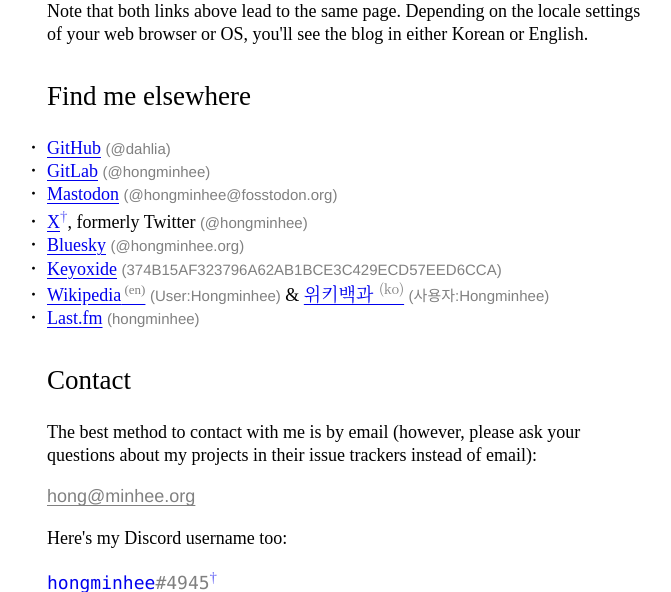
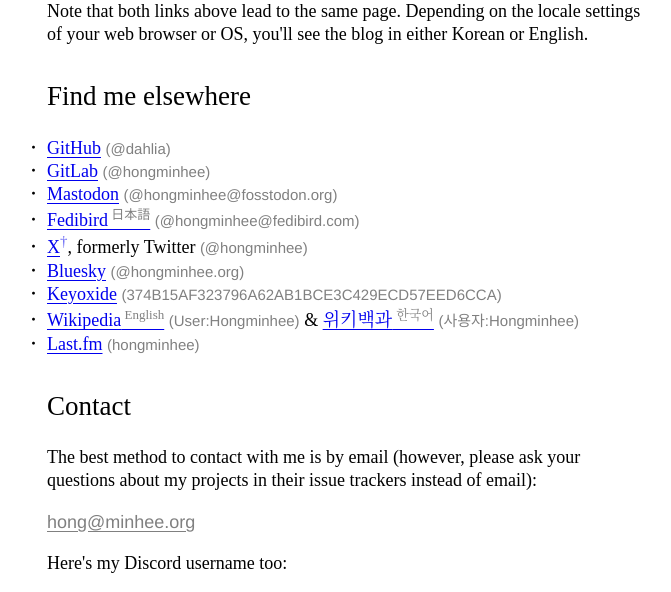
Before and after one commit to dahlia/hongminhee.org, a PHP site: page / in a window 1280 px wide. Shown: the part 486-1078 px from the top of the page, without its empty margins (304-975 px from the left). Run offline with PHP 8.4, Linux system fonts and the light colour scheme.

Commit message:
Link to Fedibird

```diff
--- a/_links.html
+++ b/_links.html
@@ -5,6 +5,9 @@
     <span class="handle">(@hongminhee)</span></li>
   <li><a href="https://fosstodon.org/@hongminhee" rel="me">Mastodon</a>
     <span class="handle">(@hongminhee@fosstodon.org)</span></li>
+  <li><a href="https://fedibird.com/@hongminhee" rel="me"
+    hreflang="ja">Fedibird</a>
+    <span class="handle">(@hongminhee@fedibird.com)</span></li>
   <li><a href="https://twitter.com/hongminhee" rel="me">X</a><a
     href="#non-public" class="non-public"><sup>&dagger;</sup></a><!--
     <?php if ($LANG === "ko-Kore"): ?>
@@ -28,12 +31,12 @@
     hreflang="en">Wikipedia</a>
     <span class="handle">(User:Hongminhee)</span> &amp;
     <a rel="me" lang="ko" hreflang="ko" href=
-      "https://ko.wikipedia.org/wiki/%EC%82%AC%EC%9A%A9%EC%9E%90:Hongminhee">
+      "https://ko.wikipedia.org/wiki/%EC%82%AC%EC%9A%A9%EC%9E%90:Hongminhee"><!--
       <?php if ($LANG === "ko-Kore"): ?>
-        위키百科
+        -->위키百科<!--
       <?php else: ?>
-        위키백과
-      <?php endif ?></a>
+        -->위키백과<!--
+      <?php endif ?> --></a>
     <span class="handle">(사용자:Hongminhee)</span></li>
   <li><a href="https://www.last.fm/user/hongminhee" rel="me">Last.fm</a>
     <span class="handle">(hongminhee)</span></li>
--- a/style.css
+++ b/style.css
@@ -257,12 +257,16 @@
 
 a[hreflang]:after {
   color: gray;
-  content: ' (' attr(hreflang) ')';
+  content: ' ' attr(hreflang);
   font-size: small;
   text-decoration: none;
   text-decoration-line: none;
   vertical-align: super;
+  border-bottom: none;
 }
+a[hreflang=en]:after { content: ' English'; }
+a[hreflang=ko]:after { content: ' 한국어'; }
+a[hreflang=ja]:after { content: ' 日本語'; }
 
 .toggler {
   color: inherit;
```
